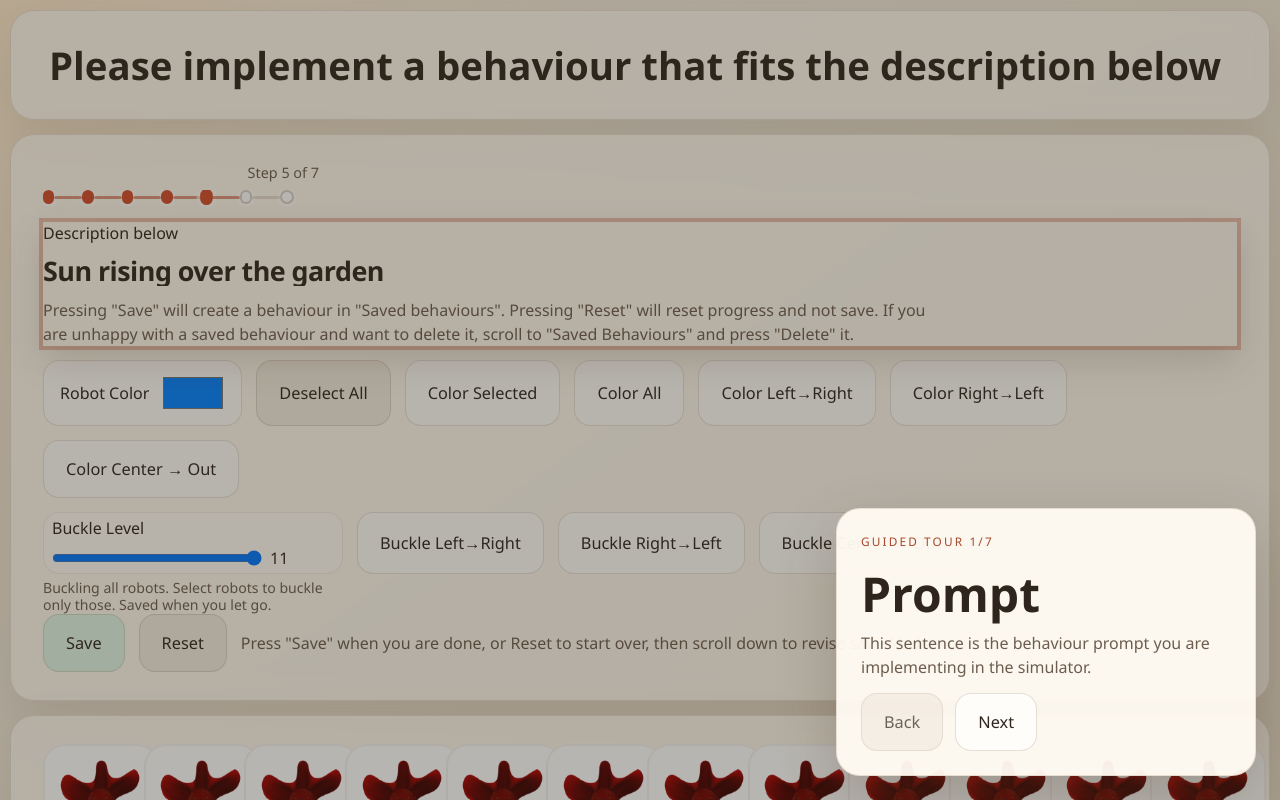
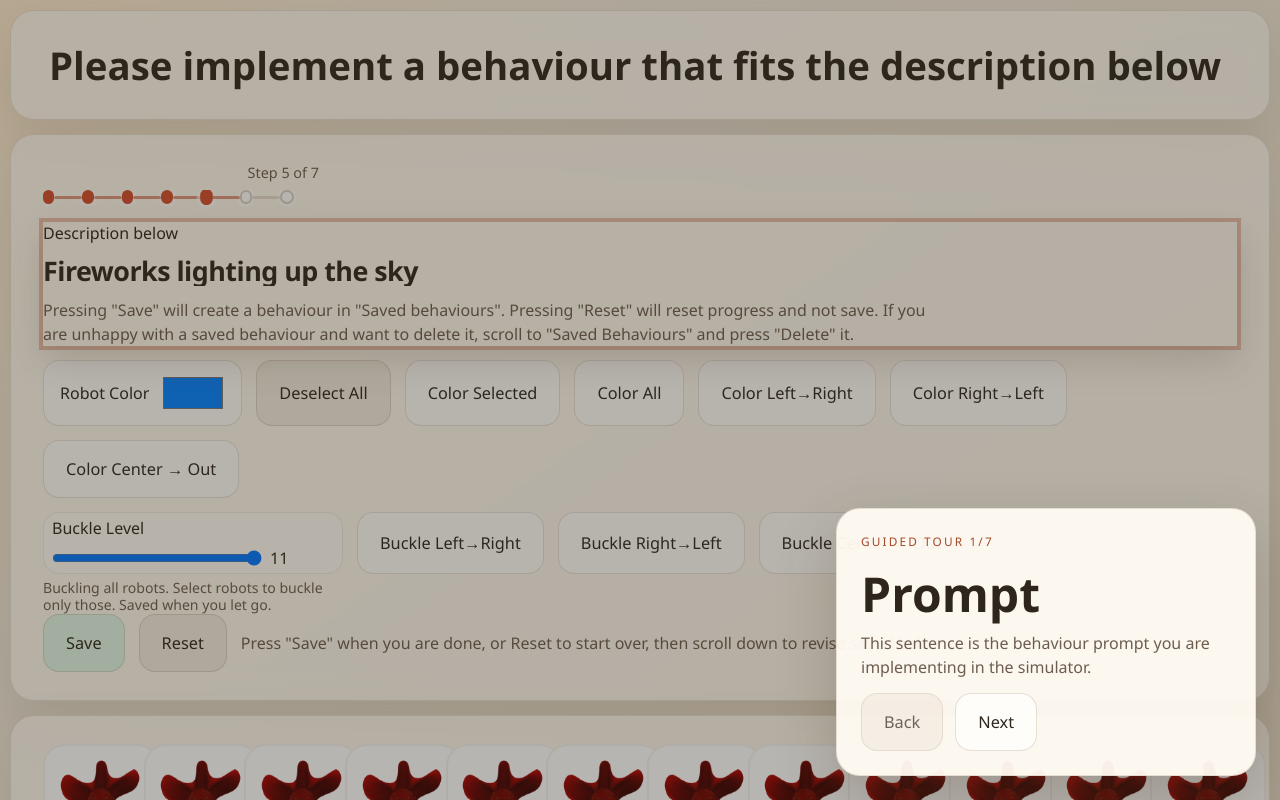
Before and after one commit to MerihanAlhafnawi/SwarmGardenSimulator, a Next.js app: page /implement-two in a window 1280 px wide. Shown: the top 800 px of the page. Built offline with nearby package versions, Linux system fonts and the light colour scheme; no server answers.

Commit message:
Restore fireworks implementation prompt

```diff
--- a/src/app/implement-two/page.tsx
+++ b/src/app/implement-two/page.tsx
@@ -4,7 +4,7 @@ export default function ImplementTwoPage() {
   return (
     <SwarmApplication
       mode="prompt"
-      promptText="Sun rising over the garden"
+      promptText="Fireworks lighting up the sky"
       promptSlot="provided-description-2"
       studyStep={5}
     />
```
